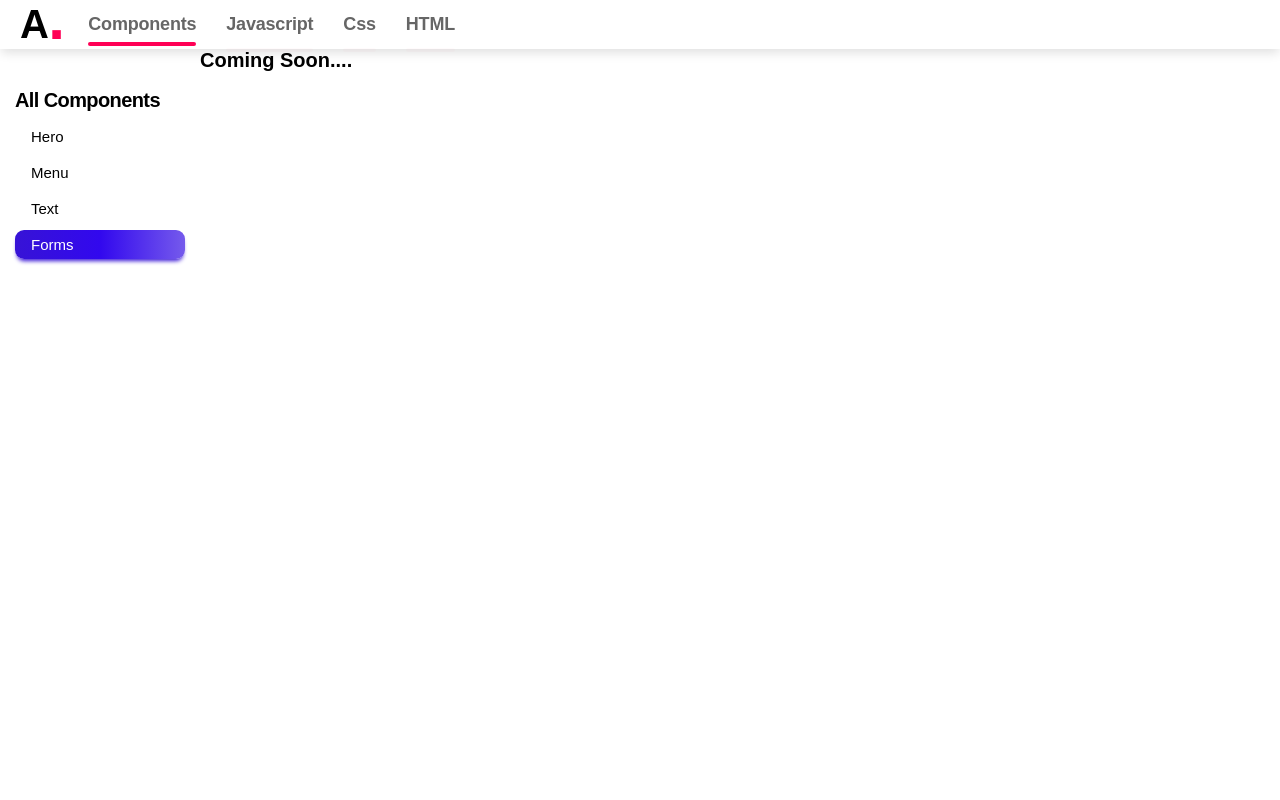
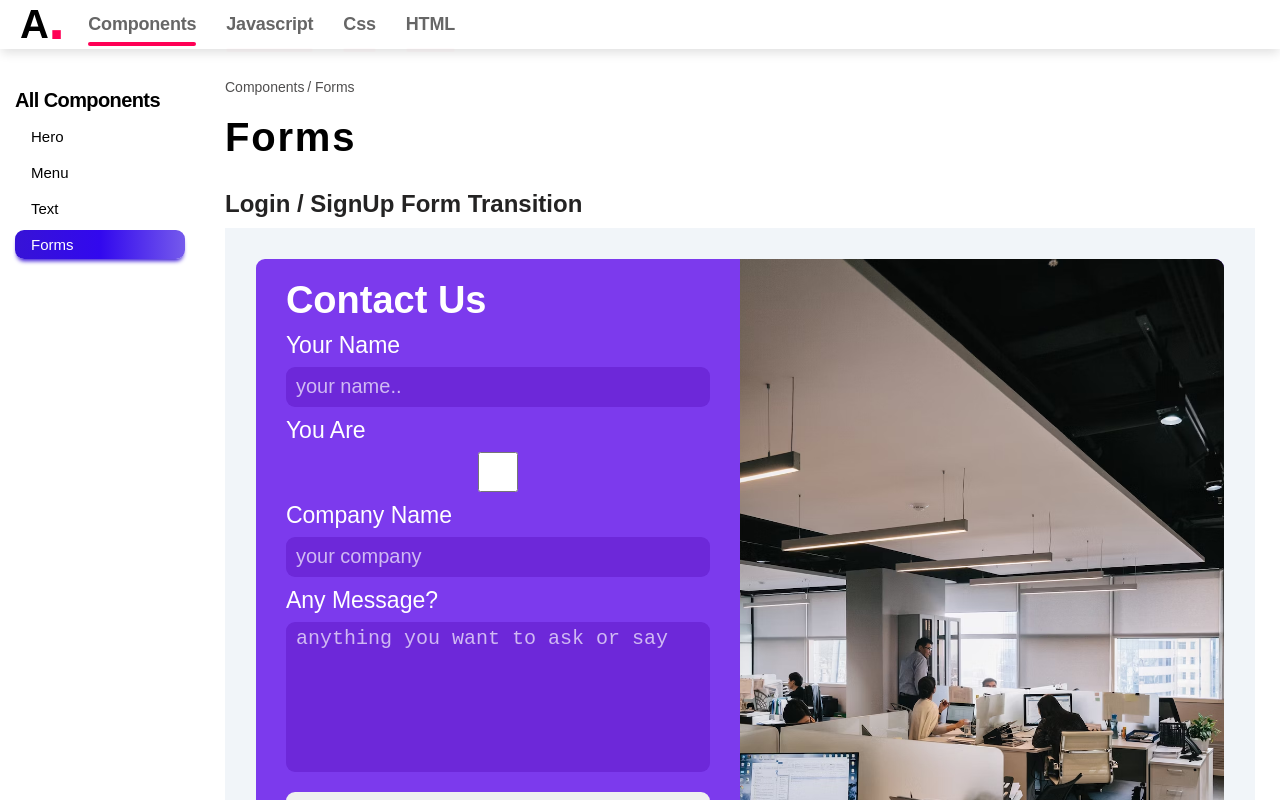
Before and after one commit to AishaMirza1/myCodeBlog, a React (Vite) app: page /components/forms in a window 1280 px wide. Built offline with nearby package versions, Linux system fonts and the light colour scheme.

Commit message:
feat:first form added

```diff
--- a/src/App.jsx
+++ b/src/App.jsx
@@ -7,7 +7,7 @@ import Header from "./ui/header/Header";
 import Javascript from "./pages/javascript/Javascript";
 import Hero from "./pages/components/hero/Hero";
 import Menu from "./pages/components/menus/Menu";
-import Form from "./pages/components/forms/form1.jsx/Form";
+import FormsContainer from "./pages/components/forms/FormsContainer";
 import TextAnimationsMain from "./pages/components/text/TextAnimationsMain";
 
 function App() {
@@ -21,7 +21,7 @@ function App() {
             {/* make a seperate index page for showing all components as cards for now hero is index */}
             <Route index path="hero" element={<Hero />} />
             <Route path="menu" element={<Menu />} />
-            <Route path="forms" element={<Form />} />
+            <Route path="forms" element={<FormsContainer />} />
             <Route path="text" element={<TextAnimationsMain />} />
           </Route>
           <Route path="/css" element={<Css />} />
--- /dev/null
+++ b/src/pages/components/forms/FormsContainer.jsx
@@ -0,0 +1,10 @@
+import MainComponentsHeader from "../../../ui/MainComponentsHeader";
+import Form1 from "./form1/Form1";
+export default function Form() {
+  return (
+    <main>
+      <MainComponentsHeader heading="Forms" />
+      <Form1 />
+    </main>
+  );
+}
--- a/src/pages/components/forms/form1.jsx/Form.jsx
+++ /dev/null
@@ -1,3 +0,0 @@
-export default function Form() {
-  return <h1>Coming Soon....</h1>;
-}
--- /dev/null
+++ b/src/pages/components/forms/form1/Form1.jsx
@@ -0,0 +1,60 @@
+import Heading2 from "../../../../ui/Heading2";
+import styles from "./form1.module.css";
+// import img1 from "./img/individual.webp";
+import img2 from "./img/company.avif";
+export default function Form1() {
+  return (
+    <section>
+      <Heading2 text="Login / SignUp Form Transition" />
+      <div className={styles.form1Container}>
+        <div className={styles.form1ContainerInner}>
+          <form className={styles.form1}>
+            <h3>Contact Us</h3>
+            <div className={styles.inputDiv}>
+              <label htmlFor="name">Your Name</label>
+              <input
+                type="text"
+                id="name"
+                placeholder="your name.."
+                autoComplete="off"
+                spellCheck="false"
+              />
+            </div>
+            <div className={styles.inputDiv}>
+              <label htmlFor="company-or-individual">You Are</label>
+              <input
+                type="checkbox"
+                id="company-or-individual"
+                autoComplete="off"
+                spellCheck="false"
+              />
+            </div>
+            <div className={styles.inputDiv}>
+              <label htmlFor="company">Company Name</label>
+              <input
+                type="text"
+                id="company"
+                autoComplete="off"
+                spellCheck="false"
+                placeholder="your company"
+              />
+            </div>
+            <div className={styles.inputDiv}>
+              <label htmlFor="message">Any Message?</label>
+              <textarea
+                id="message"
+                autoComplete="off"
+                spellCheck="false"
+                placeholder="anything you want to ask or say"
+              />
+            </div>
+            <button type="submit">Submit</button>
+          </form>
+          <div>
+            <img src={img2} />
+          </div>
+        </div>
+      </div>
+    </section>
+  );
+}
--- /dev/null
+++ b/src/pages/components/forms/form1/form1.module.css
@@ -0,0 +1,79 @@
+.form1Container {
+  background-color: rgb(241 245 249);
+  padding: 3%;
+}
+.form1ContainerInner {
+  background-color: rgb(124 58 237);
+  /* background-color: rgb(79 70 229); */
+  color: #fff;
+  display: grid;
+  grid-template-columns: 1fr 1fr;
+  border-radius: 9px;
+}
+.form1ContainerInner img {
+  width: 100%;
+  height: 100%;
+  object-fit: cover;
+  border-top-right-radius: 9px;
+  border-bottom-right-radius: 9px;
+}
+.form1 {
+  padding: 2rem 3rem;
+}
+.form1 h3 {
+  font-size: 3.8rem;
+  font-weight: 900;
+}
+.inputDiv {
+  display: flex;
+  flex-direction: column;
+  margin-block: 1rem;
+  align-items: flex-start;
+}
+.inputDiv label {
+  font-size: 2.3rem;
+  margin-bottom: 0.8rem;
+}
+.inputDiv input {
+  height: 4rem;
+}
+.inputDiv input,
+.inputDiv textarea {
+  border-radius: 9px;
+  width: 100%;
+  border: none;
+  background-color: rgb(109 40 217);
+  /* background-color: rgb(67 56 202); */
+  font-size: 2rem;
+  color: #ffffff;
+  padding: 0.5rem 1rem;
+}
+.inputDiv textarea {
+  resize: none;
+  width: 100%;
+  height: 150px;
+}
+.inputDiv input:focus,
+.inputDiv textarea {
+  outline: none;
+}
+.form1 button {
+  width: 100%;
+  border: none;
+  padding: 1rem 1.3rem;
+  margin-block: 1rem;
+  border-radius: 9px;
+  font-size: 2.7rem;
+
+  transition: transform 0.05s ease-in;
+}
+.form1 button:hover {
+  transform: scale(1.03);
+}
+::placeholder {
+  color: #ffffffad;
+}
+
+::-ms-input-placeholder {
+  color: #ffffffad;
+}
```
Also changed, not shown: src/pages/components/forms/form1/img/company.avif (added), src/pages/components/forms/form1/img/individual.webp (added).
